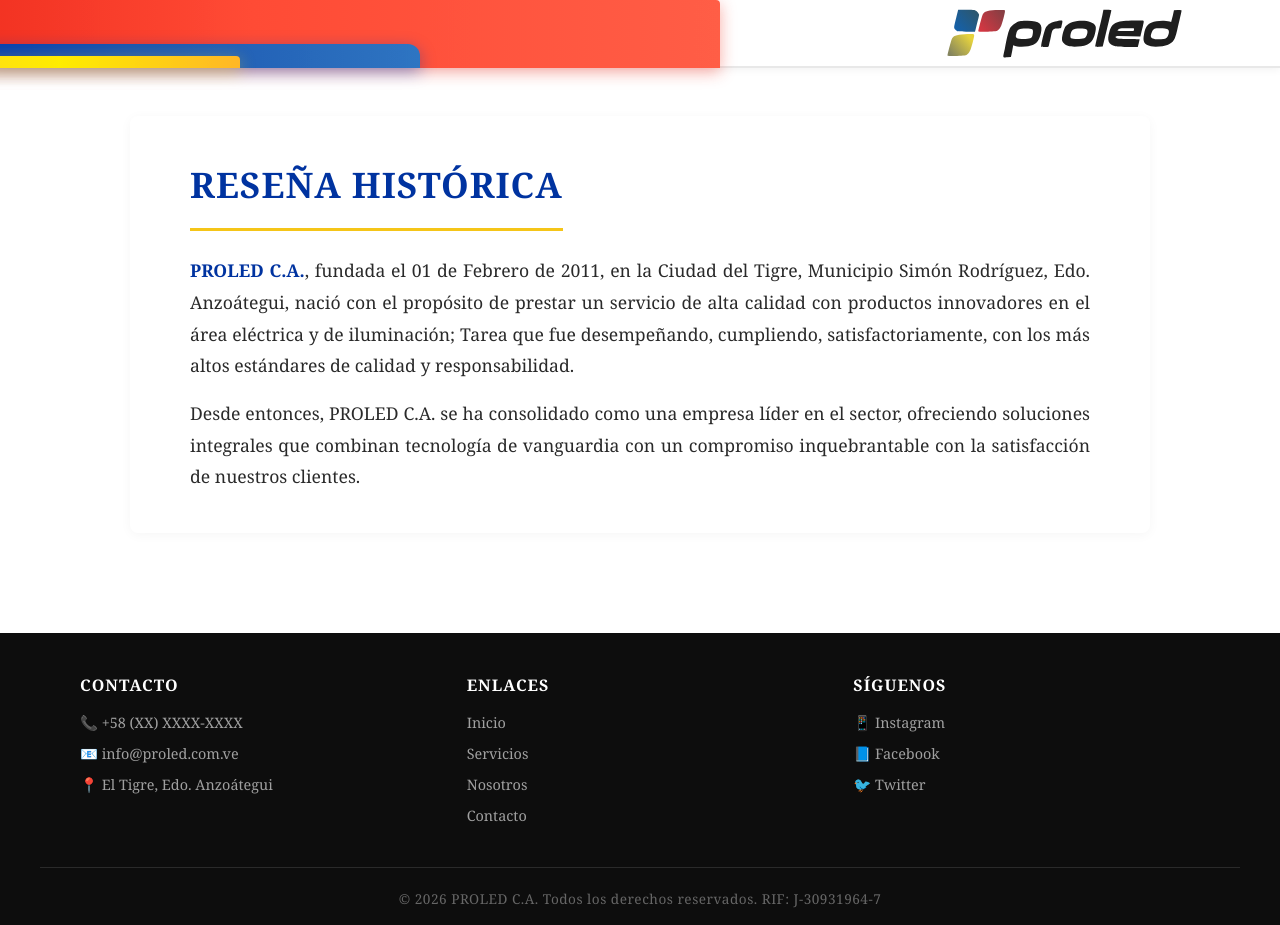
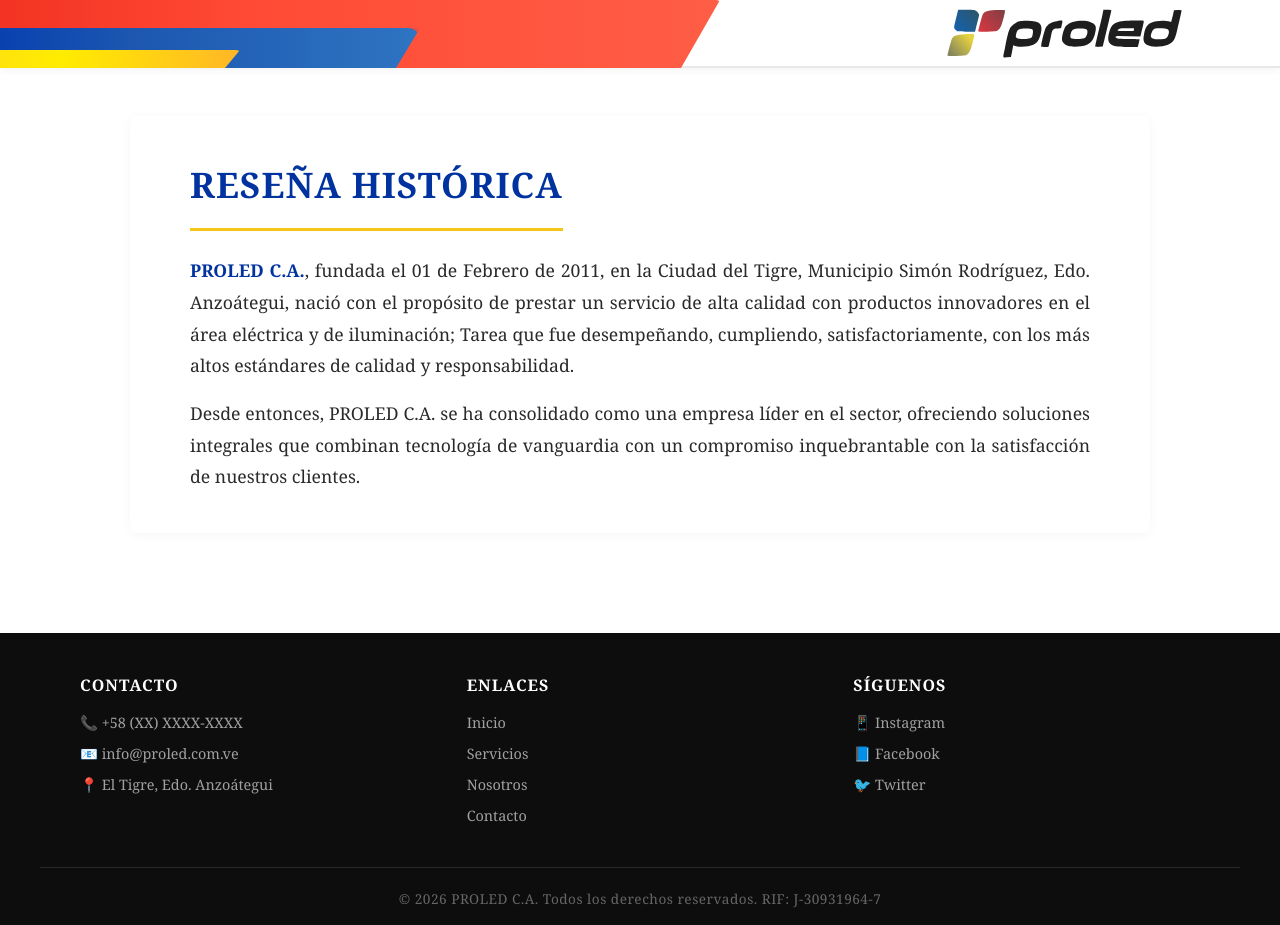
Before and after one commit to ing-nestorgomez/belorp, a Jekyll site: the page built from index.html, in a window 1280 px wide and 925 px high. Built offline with Jekyll 4.4.1, drawn with Linux system fonts in a browser that asks for light colours.

Commit message:
Modify stripe styles for height and clip-path
Updated heights and added clip-path to stripe styles.

```diff
--- a/assets/css/styles.css
+++ b/assets/css/styles.css
@@ -72,7 +72,7 @@
 .stripe-red {
   width: 65%;
   height: 170%;
-  transform: skewX(-15deg); /* Inicia la inclinación horizontalmente */
+  clip-path: polygon(0px 0px, 100% 0%, 95% 100%, 0px 100%); /* Corta el polígono definiendo las esquinas x% y% */
   background: linear-gradient(90deg, #da291c 0%, #e84430 40%, #f05540 100%);
   border-radius: 0 4px 0 0;
   z-index: 1;
@@ -84,7 +84,8 @@
 /* --- FRANJA AZUL (Medio) --- */
 .stripe-blue {
   width: 40%;
-  height: 60%;
+  height: 100%;
+  clip-path: polygon(0px 0px, 100% 0%, 95% 100%, 0px 100%); /* Corta el polígono definiendo las esquinas x% y% */
   background: linear-gradient(90deg, #0033a0 0%, #1a4fa0 40%, #2a6ab0 100%);
   border-radius: 0 12px 0 0;
   z-index: 2;
@@ -96,7 +97,8 @@
 /* --- FRANJA AMARILLA (Arriba, más pequeña) --- */
 .stripe-yellow {
   width: 25%;
-  height: 30%;
+  height: 45%;
+  clip-path: polygon(0px 0px, 100% 0%, 95% 100%, 0px 100%); /* Corta el polígono definiendo las esquinas x% y% */
   background: linear-gradient(90deg, #f5c518 0%, #ffd700 40%, #f5a623 100%);
   border-radius: 0 4px 0 0;
   z-index: 3;
```
